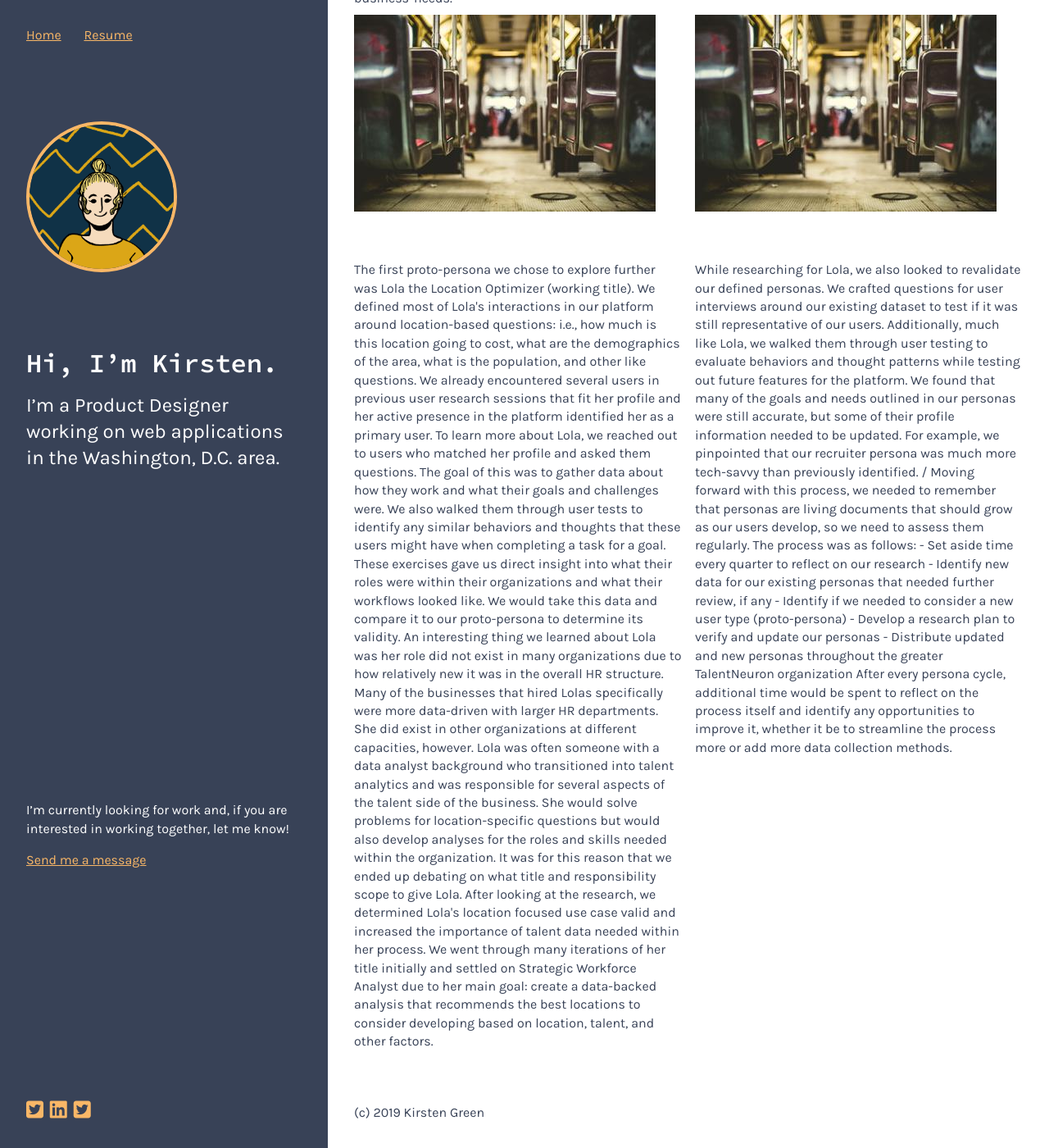
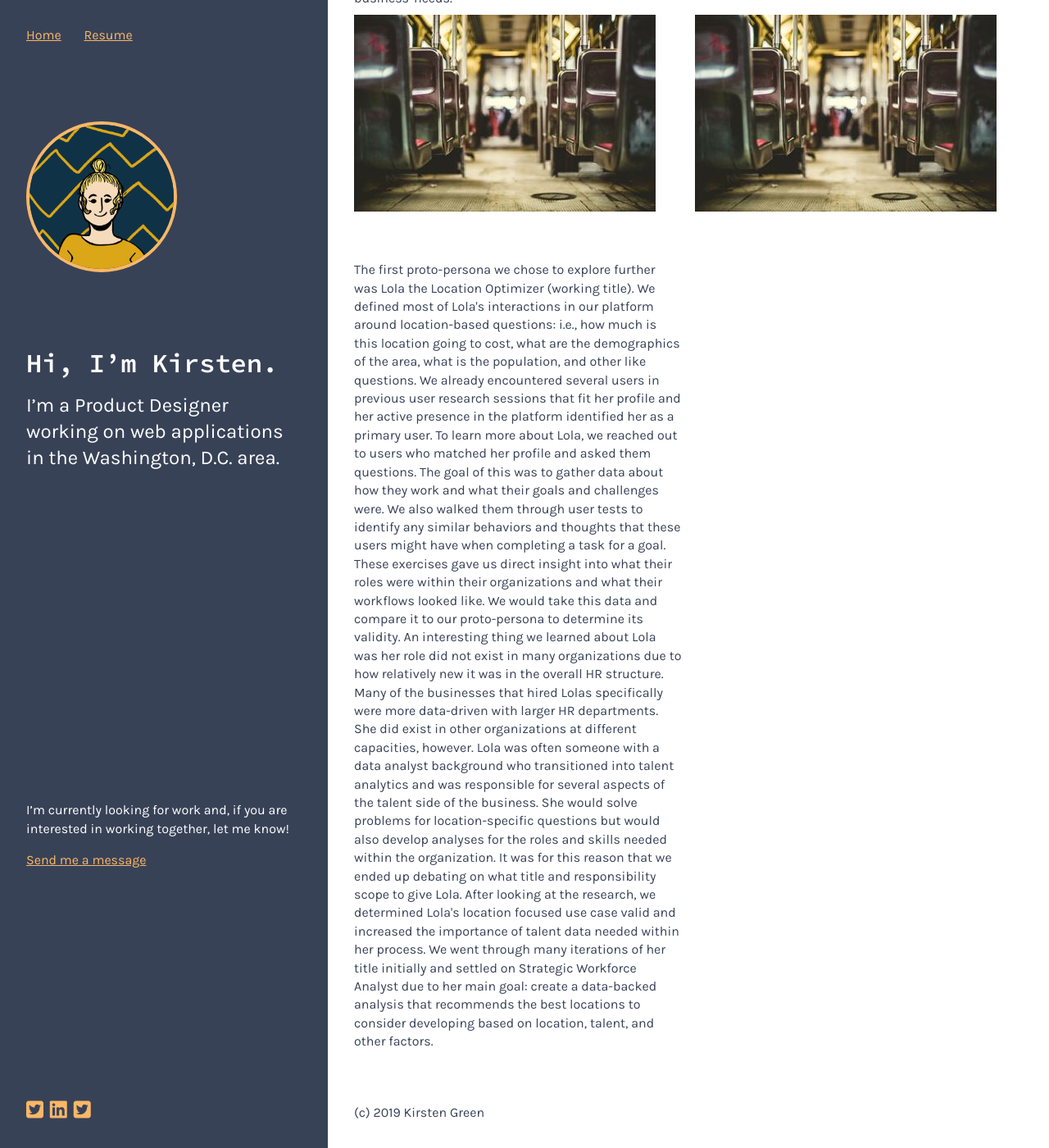
Before and after one commit to marcusrelacion/kirstengreen.com, a Jekyll site: the page built from _projects/2019-03-01-test-2.markdown, in a window 1280 px wide and 1400 px high, scrolled down 2254 px. Shown: the whole window at 82% size. Built offline with Jekyll 4.4.1, drawn with Linux system fonts in a browser that asks for light colours; nearby versions of some CDN libraries.

Commit message:
Updated Test 2

```diff
--- a/_projects/2019-03-01-test-2.markdown
+++ b/_projects/2019-03-01-test-2.markdown
@@ -67,19 +67,6 @@ section-8-content-left-text: |-
   An interesting thing we learned about Lola was her role did not exist in many organizations due to how relatively new it was in the overall HR structure. Many of the businesses that hired Lolas specifically were more data-driven with larger HR departments. She did exist in other organizations at different capacities, however. Lola was often someone with a data analyst background who transitioned into talent analytics and was responsible for several aspects of the talent side of the business. She would solve problems for location-specific questions but would also develop analyses for the roles and skills needed within the organization. It was for this reason that we ended up debating on what title and responsibility scope to give Lola.
 
   After looking at the research, we determined Lola's location focused use case valid and increased the importance of talent data needed within her process. We went through many iterations of her title initially and settled on Strategic Workforce Analyst due to her main goal: create a data-backed analysis that recommends the best locations to consider developing based on location, talent, and other factors.
-section-8-content-right-text: |-
-  While researching for Lola, we also looked to revalidate our defined personas. We crafted questions for user interviews around our existing dataset to test if it was still representative of our users. Additionally, much like Lola, we walked them through user testing to evaluate behaviors and thought patterns while testing out future features for the platform. We found that many of the goals and needs outlined in our personas were still accurate, but some of their profile information needed to be updated. For example, we pinpointed that our recruiter persona was much more tech-savvy than previously identified.
-
-  /
-
-  Moving forward with this process, we needed to remember that personas are living documents that should grow as our users develop, so we need to assess them regularly. The process was as follows:
-
-  - Set aside time every quarter to reflect on our research
-  - Identify new data for our existing personas that needed further review, if any
-  - Identify if we needed to consider a new user type (proto-persona)
-  - Develop a research plan to verify and update our personas
-  - Distribute updated and new personas throughout the greater TalentNeuron organization
-
-  After every persona cycle, additional time would be spent to reflect on the process itself and identify any opportunities to improve it, whether it be to streamline the process more or add more data collection methods.
+section-8-content-right-text:
 layout: post
 ---
```
